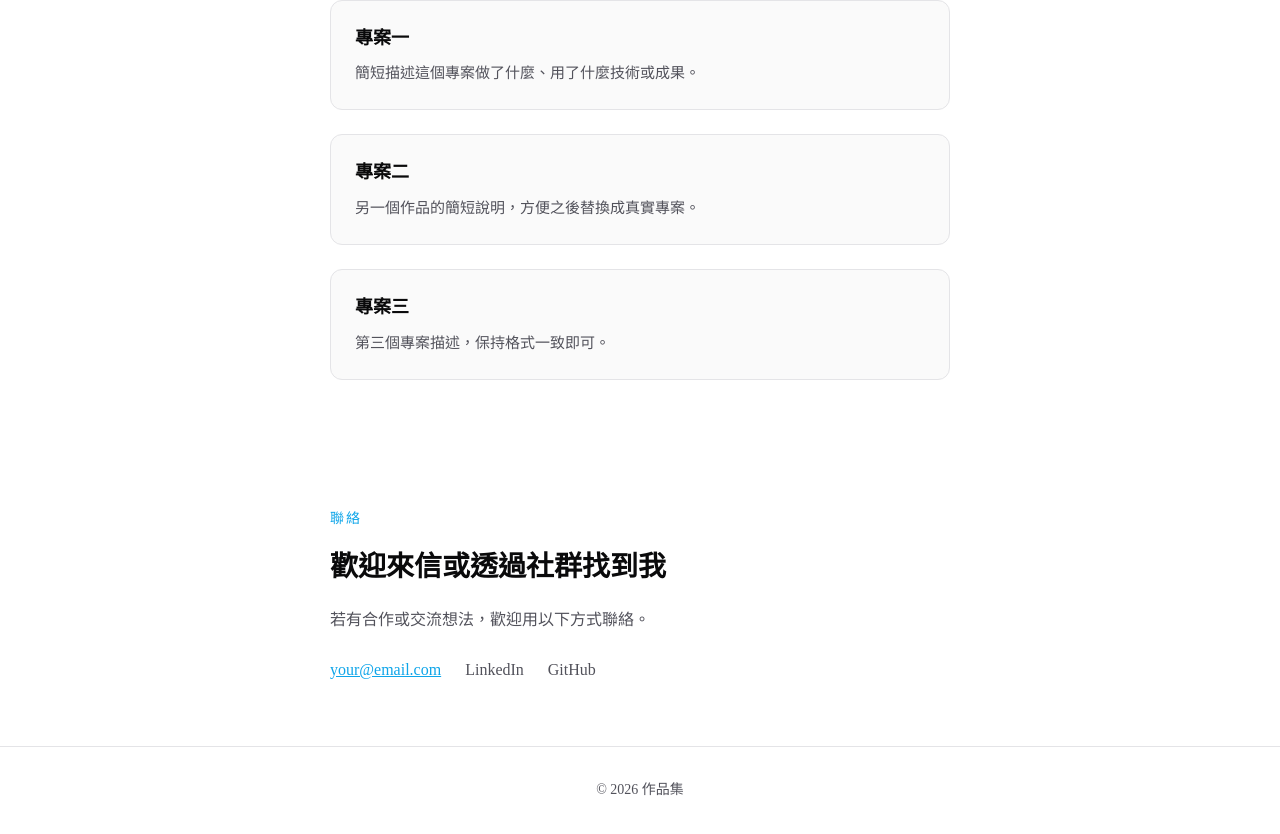
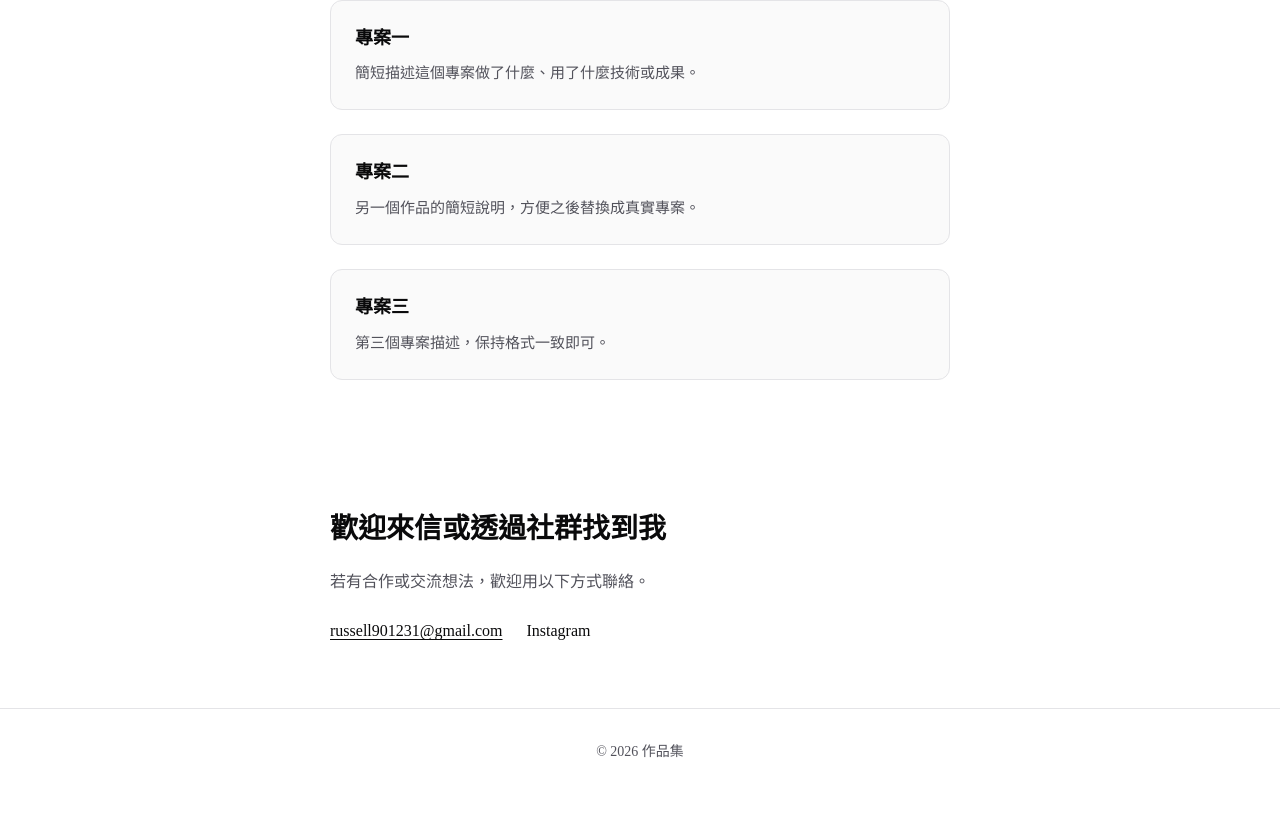
Before and after one commit to russell901231-oss/A-Fl-neur-Qi-HENG-, a Next.js app: page / in a window 1280 px wide. Shown: the part 1497-2331 px from the top of the page. After the commit the page ends 2292 px from the top, so only its background shows below. Built offline with nearby package versions, Linux system fonts and the light colour scheme.

Commit message:
更新聯絡資訊：email、Instagram

```diff
--- a/app/components/Contact.tsx
+++ b/app/components/Contact.tsx
@@ -1,7 +1,6 @@
 export default function Contact() {
   return (
     <section id="contact">
-      <p className="section-title">聯絡</p>
       <h2 style={{ fontSize: '1.75rem', marginBottom: '1rem' }}>
         歡迎來信或透過社群找到我
       </h2>
@@ -11,26 +10,20 @@ export default function Contact() {
       <ul style={{ listStyle: 'none', display: 'flex', gap: '1.5rem', flexWrap: 'wrap' }}>
         <li>
           <a
-            href="mailto:your@email.com"
-            style={{ color: 'var(--accent)', textDecoration: 'underline' }}
+            href="mailto:russell901231@gmail.com"
+            style={{ color: 'var(--text)', textDecoration: 'underline', textUnderlineOffset: '3px' }}
           >
-            your@email.com
+            russell901231@gmail.com
           </a>
         </li>
         <li>
           <a
-            href="#"
-            style={{ color: 'var(--text-muted)' }}
+            href="https://www.instagram.com/qiheng901231/"
+            target="_blank"
+            rel="noopener noreferrer"
+            style={{ color: 'var(--text)' }}
           >
-            LinkedIn
-          </a>
-        </li>
-        <li>
-          <a
-            href="#"
-            style={{ color: 'var(--text-muted)' }}
-          >
-            GitHub
+            Instagram
           </a>
         </li>
       </ul>
```
